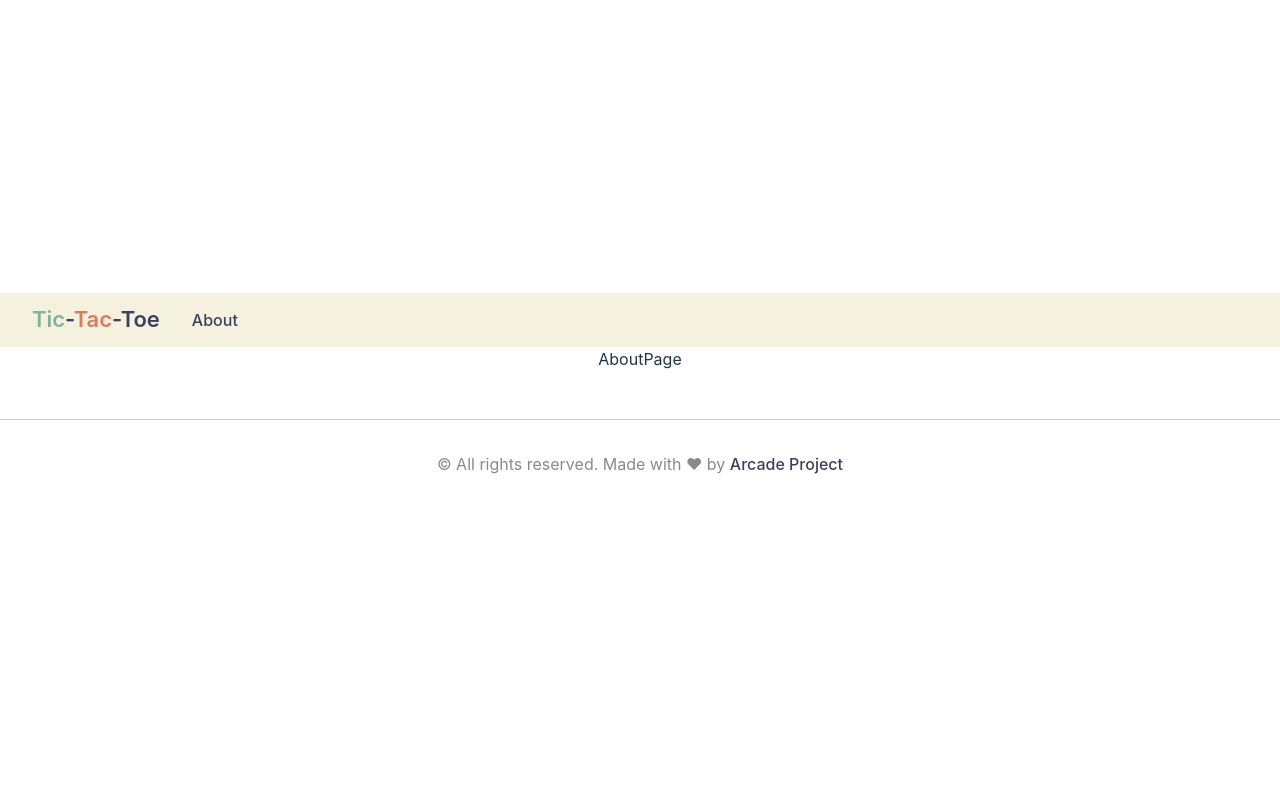
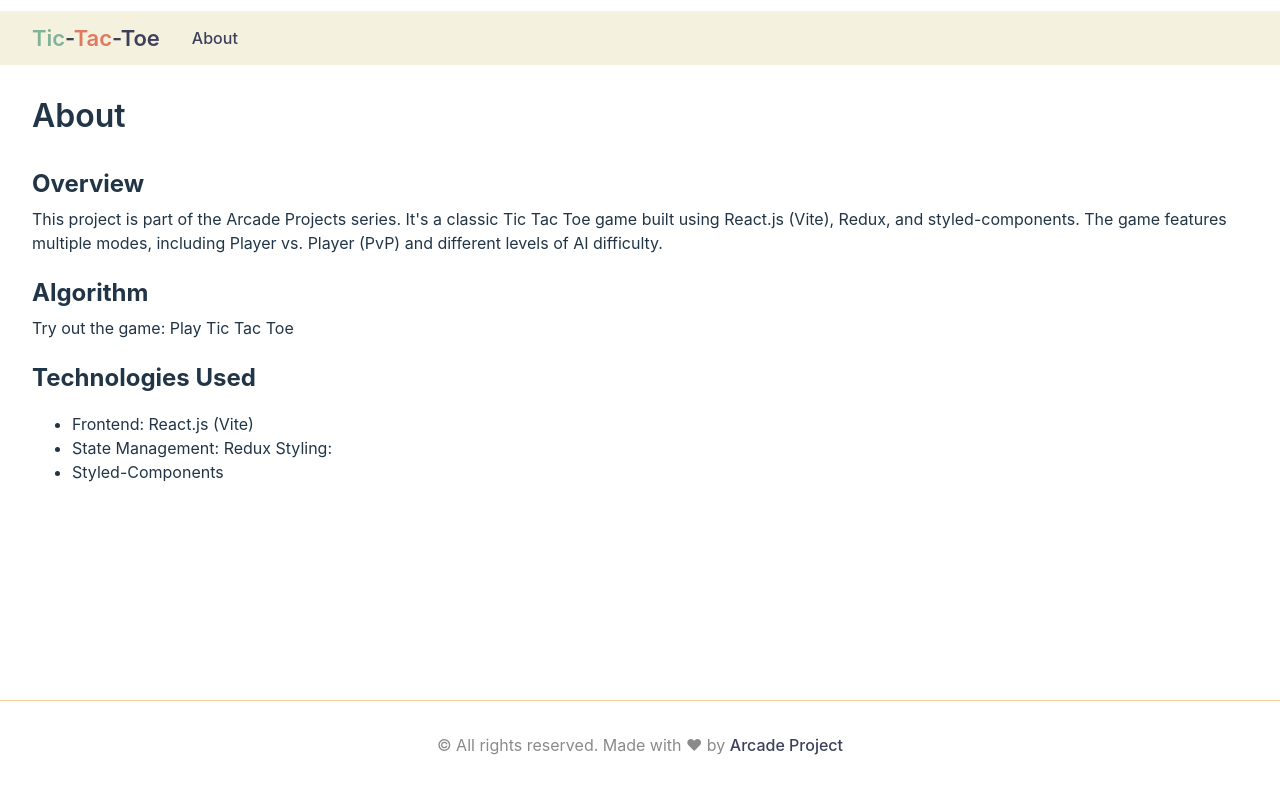
Before and after one commit to clonglam/Tic-Tac-Toe, a React (Vite) app: page /about in a window 1280 px wide. Shown: the top 794 px of the page. Built offline with nearby package versions, Linux system fonts and the light colour scheme.

Commit message:
Updated Readme & AboutPage

```diff
--- a/index.html
+++ b/index.html
@@ -11,7 +11,7 @@
     />
     <meta property="og:image" content="/screenshot.png" />
     <meta property="og:type" content="website" />
-    <meta property="og:url" content="{pageUrl}" />
+    <meta property="og:url" content="https://arcade-tic-tac-toe.vercel.app/" />
   </head>
   <body>
     <div id="root"></div>
--- a/package.json
+++ b/package.json
@@ -1,7 +1,7 @@
 {
-  "name": "tic-tac-tie",
+  "name": "tic-tac-toe",
   "private": true,
-  "version": "0.0.0",
+  "version": "0.0.1",
   "type": "module",
   "scripts": {
     "dev": "vite",
@@ -14,7 +14,6 @@
     "lodash": "^4.17.21",
     "react": "^18.2.0",
     "react-dom": "^18.2.0",
-    "react-helmet-async": "^2.0.4",
     "react-redux": "^9.0.4",
     "react-router-dom": "^6.21.1",
     "sass": "^1.69.7",
--- a/readme.mdx
+++ /dev/null
@@ -1,5 +0,0 @@
-# Tic tac Tie
-
-Step 1 Draft the basic UI:
-
-1. Create Game Board
--- a/src/components/Footer.tsx
+++ b/src/components/Footer.tsx
@@ -22,7 +22,10 @@ function Footer() {
   return (
     <StyledFooter>
       <FooterContent>
-        © All rights reserved. Made with ❤ by <a href="">Arcade Project</a>
+        © All rights reserved. Made with ❤ by{" "}
+        <a href="https://hugo-coding.com/projects?category=game">
+          Arcade Project
+        </a>
       </FooterContent>
     </StyledFooter>
   )
--- a/src/pages/AboutPage.tsx
+++ b/src/pages/AboutPage.tsx
@@ -1,5 +1,50 @@
+import styled from "styled-components"
+
 function AboutPage() {
-  return <div>AboutPage</div>
+  const AboutWrapper = styled.article`
+    min-height: 70vh;
+    text-align: left;
+    max-width: 1200px;
+  `
+  const ArticleHeading = styled.h1`
+    font-size: 32px;
+    font-weight: 600;
+  `
+  const Section = styled.section`
+    & h2 {
+      margin-bottom: 0px;
+    }
+    & p {
+      margin-top: 5px;
+    }
+  `
+
+  return (
+    <AboutWrapper>
+      <ArticleHeading>About</ArticleHeading>
+      <Section>
+        <h2>Overview</h2>
+        <p>
+          This project is part of the Arcade Projects series. It's a classic Tic
+          Tac Toe game built using React.js (Vite), Redux, and
+          styled-components. The game features multiple modes, including Player
+          vs. Player (PvP) and different levels of AI difficulty.
+        </p>
+      </Section>
+      <Section>
+        <h2>Algorithm</h2>
+        <p>Try out the game: Play Tic Tac Toe</p>
+      </Section>
+      <Section>
+        <h2>Technologies Used</h2>
+        <ul>
+          <li>Frontend: React.js (Vite)</li>
+          <li>State Management: Redux Styling:</li>
+          <li>Styled-Components</li>
+        </ul>
+      </Section>
+    </AboutWrapper>
+  )
 }
 
 export default AboutPage
```
Also changed, not shown: src/features/tictactoe/ticTacToeSlice.ts (+3 -5 lines), 2 other files (tests, documents, lock files or other folders).
